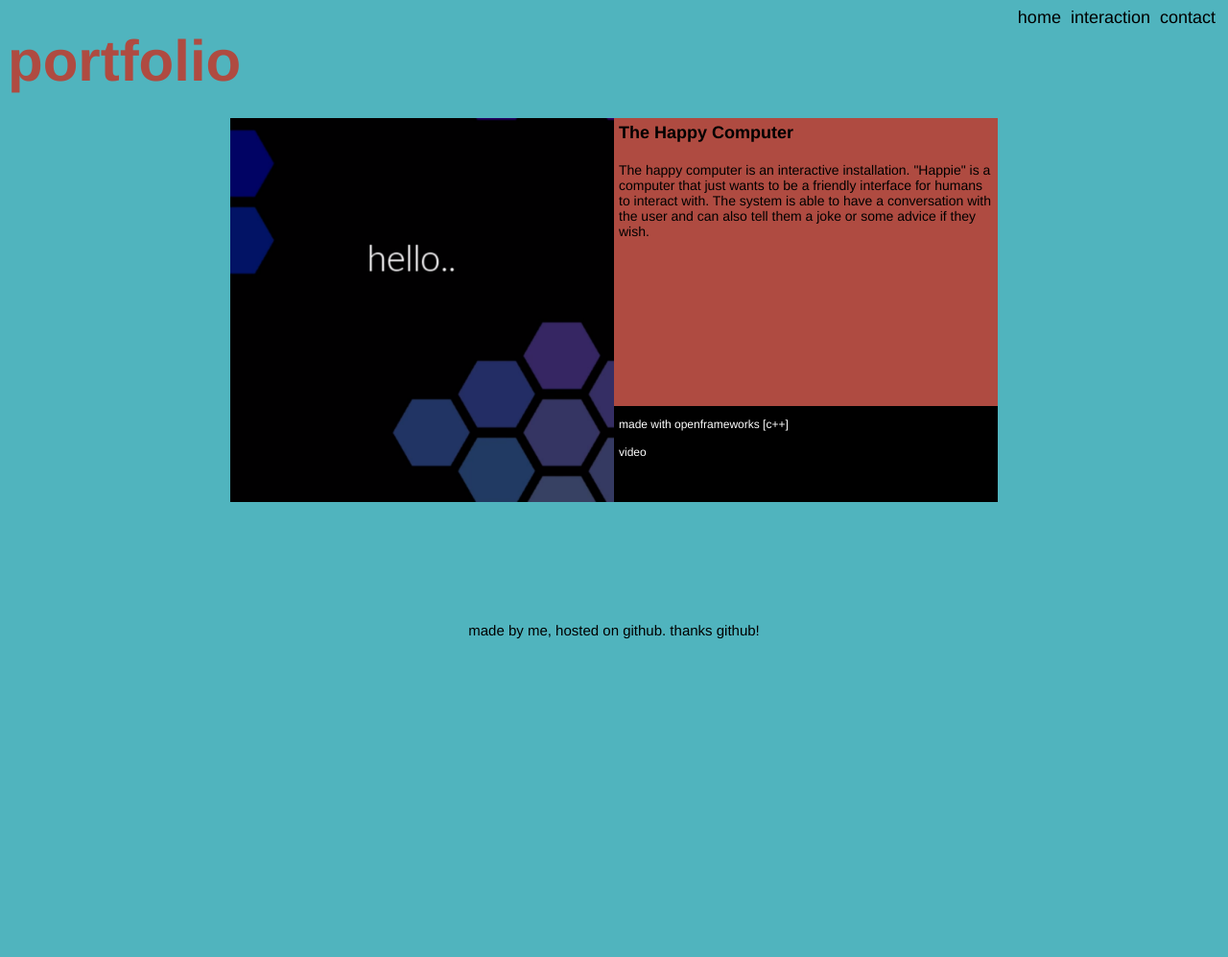
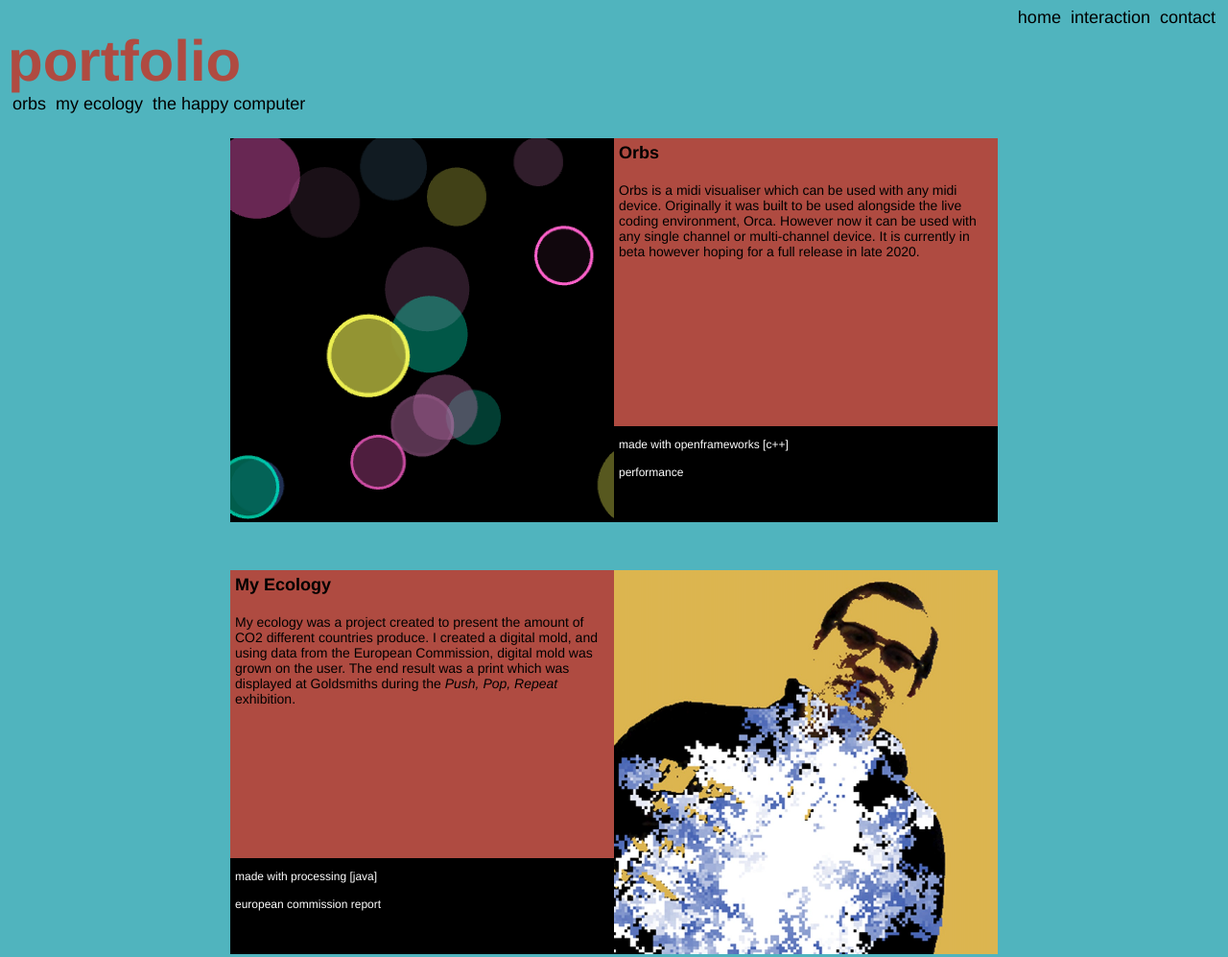
Before and after one commit to callumfowler101/callumfowler101.github.io, a plain HTML site: page portfolio.html in a window 1280 px wide. Shown: the top 997 px of the page at 96% size. Before the commit the page ends 800 px from the top, so only its background shows below. Drawn offline with Linux system fonts and the light colour scheme.

Commit message:
portfolio added items

```diff
--- a/main.css
+++ b/main.css
@@ -24,6 +24,15 @@ nav ul {
     list-style-type: none;
     display: flex;
     flex-direction: row-reverse;
+    font-size: 18px;
+}
+
+nav ul.page {
+    margin: 0;
+    padding: 0;
+    list-style-type: none;
+    display: flex;
+    flex-direction: row;
     font-size: 18px;
 }
 
@@ -72,20 +81,30 @@ section.grid_box{
     grid-template-columns: 400px 400px;
     grid-template-rows: 300px 100px;
     justify-content: center;
+    grid-template-areas: "img sec_main" "img sec_foot";
+}
 
+section.grid_box2{
+    display: grid;
+    grid-template-columns: 400px 400px;
+    grid-template-rows: 300px 100px;
+    justify-content: center;
+    grid-template-areas: "sec_main img" "sec_foot img";
 }
 
 section img.grid_sec1{
     height: 400px;
     width: 400px;
-    grid-row: 1/3;
+    grid-area: img;
 }
 section div.grid_sec2{
     background-color: rgb(175, 75, 65);
+    grid-area: sec_main;
 
 }
 section div.grid_sec3{
     background-color: black;
+    grid-area: sec_foot;
 }
 
 section h2.main{
@@ -143,11 +162,14 @@ footer{
         grid-template-columns: 400px;
         grid-template-rows: 400px 175px 80px;
         justify-content: center;
+        grid-template-areas: "img" "sec_main" "sec_foot";
     }
 
-    section img.grid_sec1{
-        height: 400px;
-        width: 400px;
-        grid-row: 1;
+    section.grid_box2{
+        display: grid;
+        grid-template-columns: 400px;
+        grid-template-rows: 400px 175px 80px;
+        justify-content: center;
+        grid-template-areas: "img" "sec_main" "sec_foot";
     }
 }
--- a/portfolio.html
+++ b/portfolio.html
@@ -16,9 +16,54 @@
             </ul>
         </nav>
         <h1>Portfolio</h1>
+        <nav>
+            <ul class="page">
+                <li> <a href="#orbs">Orbs</a></li>
+                <li> <a href="#my_ecology">My Ecology</a></li>
+                <li><a href="#happy_computer">The Happy Computer</a></li>
+            </ul>
+        </nav>
     </header>
 
-    <section class="grid_box">
+    <section id="orbs" class="grid_box">
+        <img src ="images/orbs_h.png" class="grid_sec1">
+        <div class="grid_sec2">
+            <h2 class="main"> Orbs </h2>
+            <p class="main">
+                Orbs is a midi visualiser which can be used with any midi device. Originally it
+                was built to be used alongside the live coding environment, Orca. However now it
+                can be used with any single channel or multi-channel device. It is currently in beta
+                however hoping for a full release in late 2020.
+            </p>
+        </div>
+        <div class="grid_sec3">
+           <p class="sub">
+               Made with openframeworks [c++]
+           </p>
+           <a href="https://vimeo.com/426269798" class="sub">Performance</a>
+        </div>
+    </section>
+
+    <section id="my_ecology" class="grid_box2">
+        <img src ="images/my_ecology_h.png" class="grid_sec1">
+        <div class="grid_sec2">
+            <h2 class="main"> My Ecology </h2>
+            <p class="main">
+                My ecology was a project created to present the amount of CO2 different
+                countries produce. I created a digital mold, and using data
+                from the European Commission, digital mold was grown on the user. The end result was a print which was displayed
+                at Goldsmiths during the <em>Push, Pop, Repeat</em> exhibition.
+            </p>
+        </div>
+        <div class="grid_sec3">
+           <p class="sub">
+               Made with processing [java]
+           </p>
+           <a href="https://edgar.jrc.ec.europa.eu/overview.php?v=booklet2019" class="sub">European Commission Report</a>
+        </div>
+    </section>
+
+    <section id="happy_computer" class="grid_box">
         <img src ="images/happie_h.png" class="grid_sec1">
         <div class="grid_sec2">
             <h2 class="main"> The Happy Computer </h2>
@@ -31,10 +76,11 @@
         </div>
         <div class="grid_sec3">
            <p class="sub">
-               Made with openframeworks [c++]<br>
+               Made with openframeworks [c++]
            </p>
-           <a href="https://vimeo.com/415700476" class="sub">Video</a>
+           <a href="https://vimeo.com/415700476" class="sub">Trailer</a>
         </div>
     </section>
+
     <footer> Made by me, hosted on Github. Thanks Github! </footer>
 </body>
```
Also changed, not shown: images/my_ecology_h.png (added), images/orbs_h.png (added).
